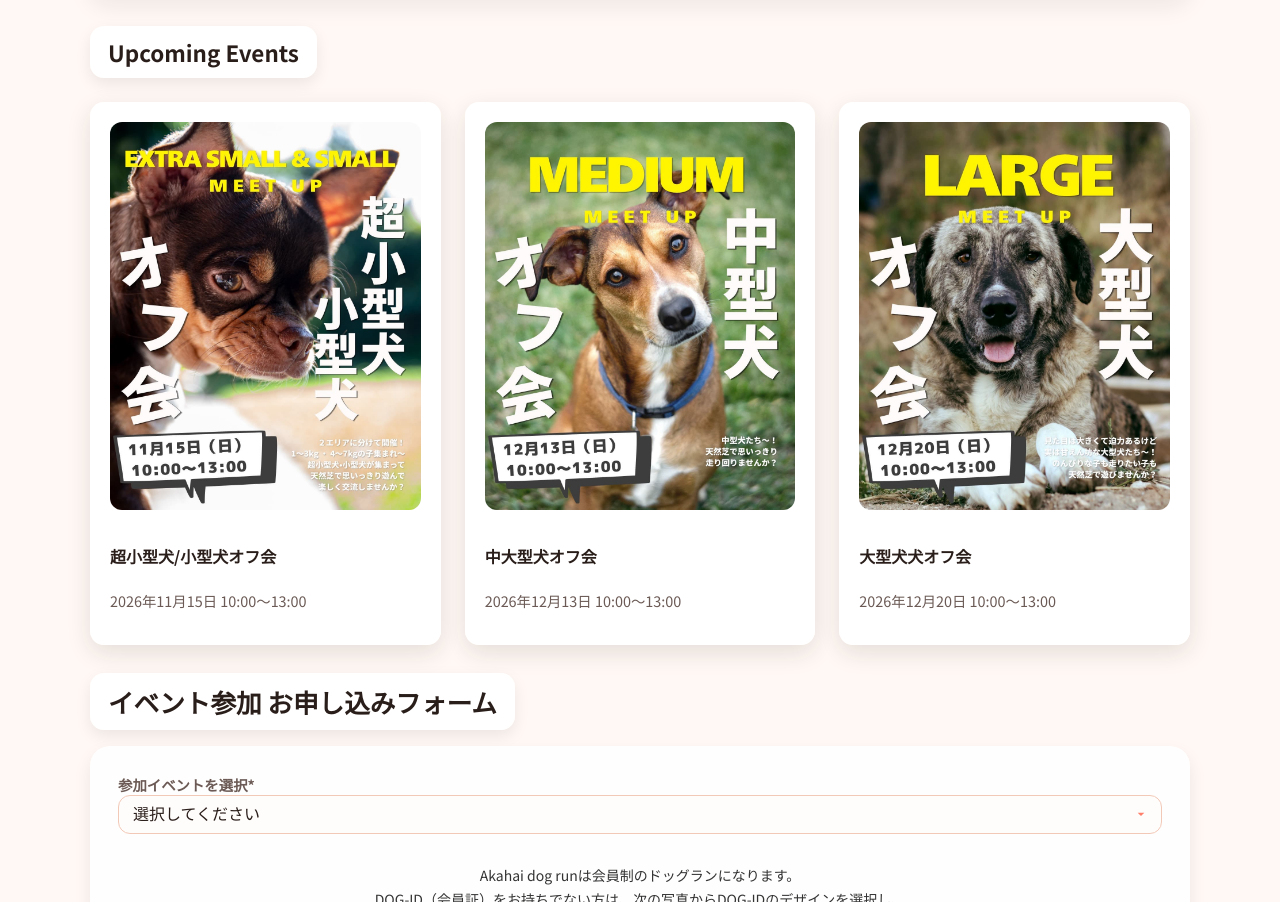
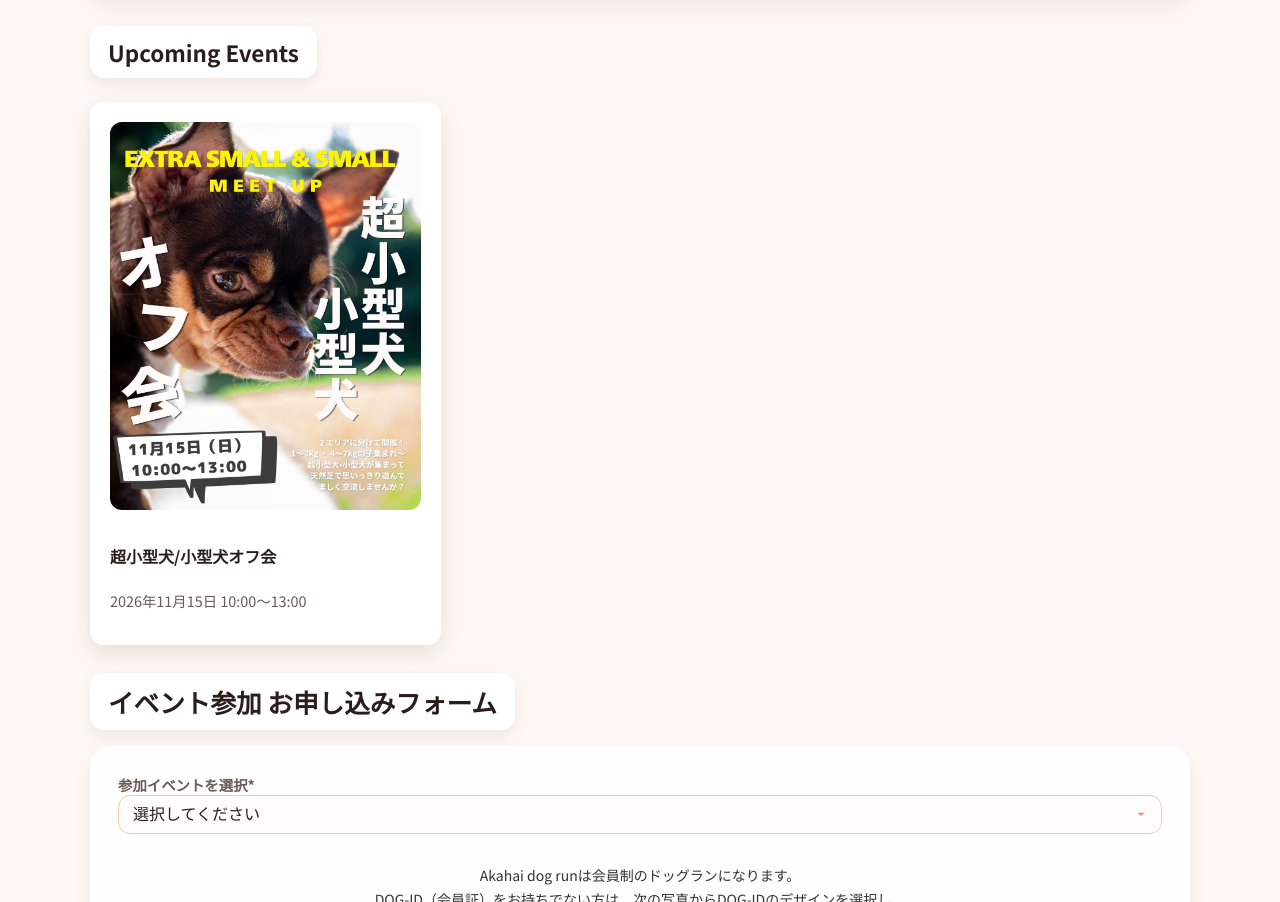
Before and after one commit to Dog-webs/akahai-events, a plain HTML site: page index.html in a window 1280 px wide. Shown: the part 1135-2037 px from the top of the page. Drawn offline with nearby package versions, Linux system fonts and the light colour scheme.

Commit message:
中型犬オフ会と大型犬オフ会削除

```diff
--- a/index.html
+++ b/index.html
@@ -510,18 +510,6 @@
       <p class="muted">2026年11月15日 10:00〜13:00</p>
     </article>
 
-    <article class="card fade-up event-card">
-      <img src="images/event28.jpg" alt="イベント画像" style="width:100%; border-radius:12px; margin-bottom:8px;">
-      <h4>中大型犬オフ会</h4>
-      <p class="muted">2026年12月13日 10:00〜13:00</p>
-    </article>
-
-    <article class="card fade-up event-card">
-      <img src="images/event27.JPG" alt="イベント画像" style="width:100%; border-radius:12px; margin-bottom:8px;">
-      <h4>大型犬犬オフ会</h4>
-      <p class="muted">2026年12月20日 10:00〜13:00</p>
-    </article>
-
   </div>
 </section>
 
@@ -534,8 +522,6 @@
           <select name="eventName" id="eventName" required>
             <option value="">選択してください</option>
             <option value="超小型犬/小型犬オフ会">超小型犬/小型犬オフ会 (2026年11月15日)</option>
-            <option value="中大型犬オフ会">中大型犬オフ会 (2026年12月13日)</option>
-            <option value="大型犬オフ会">大型犬オフ会 (2026年12月20日)</option>
           </select>
         </label>
 
```
